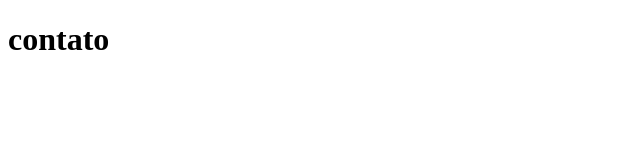
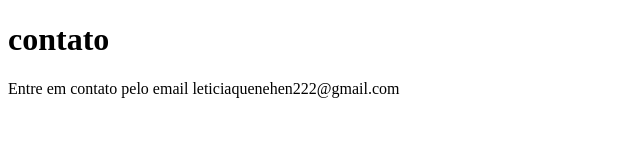
Before and after one commit to leticia-cr7/vigilant-sniffle, a plain HTML site: page contato.html in a window 1280 px wide. Shown: the whole page, without its empty margins (0-640 px from the left). Drawn offline with Linux system fonts and the light colour scheme.

Commit message:
adicionando o email de contato

```diff
--- a/contato.html
+++ b/contato.html
@@ -9,3 +9,4 @@
     <h1>contato</h1>
 </body>
 </html>
+<p>Entre em contato pelo email leticiaquenehen222@gmail.com</p>
```
